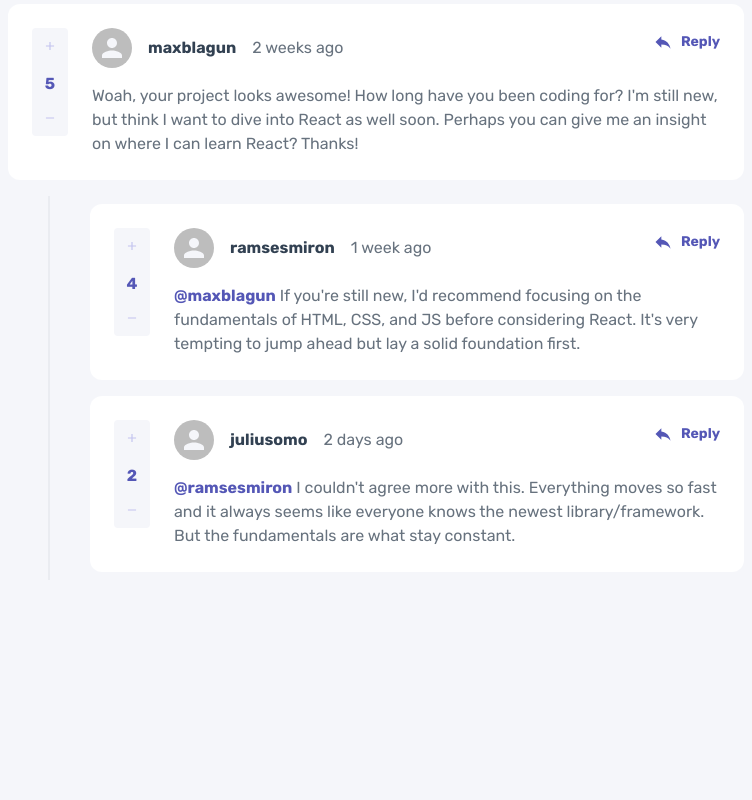
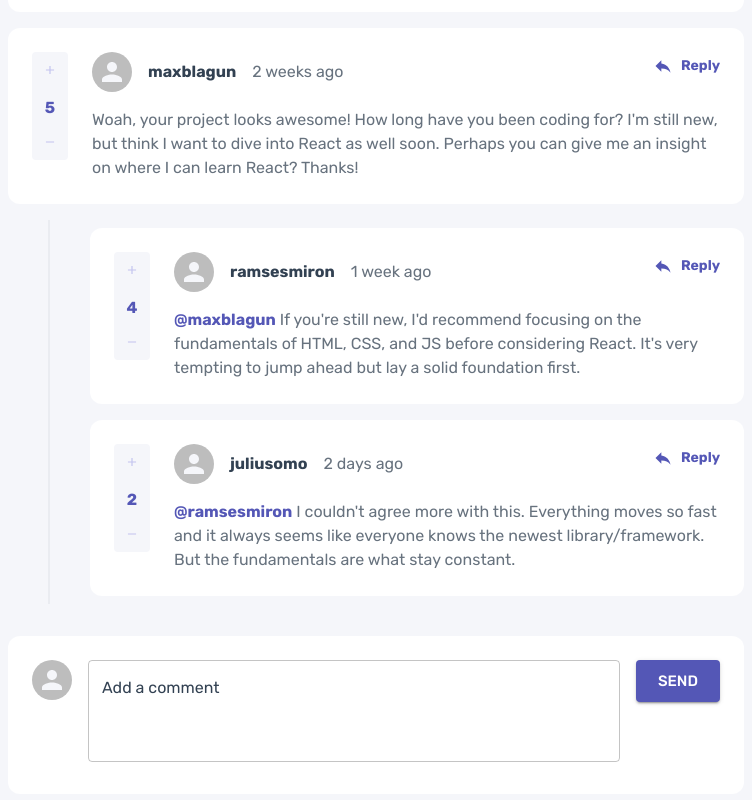
Before and after one commit to erlynascarate/interactive-comments-section, a React (Vite) app: page / in a window 1280 px wide. Shown: the part 220-1020 px from the top of the page, without its empty margins (264-1016 px from the left). Before the commit the page ends 848 px from the top, so only its background shows below. Built offline with nearby package versions, Linux system fonts and the light colour scheme.

Commit message:
Create the "AddComment" component

```diff
--- a/src/App.jsx
+++ b/src/App.jsx
@@ -7,6 +7,7 @@ import {
     ThemeProvider,
 } from '@mui/material'
 import { useReducer } from 'react'
+import AddComment from './components/AddComment'
 import Comment from './components/Comment'
 import data from './data/data.json'
 
@@ -64,7 +65,8 @@ function App() {
             <CssBaseline />
             <Container
                 sx={{
-                    paddingBlock: 2,
+                    paddingBlockStart: { xs: 2, sm: 3, md: 5 },
+                    paddingBlockEnd: { xs: 3, sm: 4, md: 6 },
                     paddingInline: { sm: 2 },
                 }}
                 disableGutters
@@ -75,6 +77,7 @@ function App() {
                         <Comment key={comment.id} comment={comment} />
                     ))}
                 </List>
+                <AddComment />
             </Container>
         </ThemeProvider>
     )
--- /dev/null
+++ b/src/components/AddComment.jsx
@@ -0,0 +1,54 @@
+import { Avatar, Button, Card, CardContent, TextField } from '@mui/material'
+
+const AddComment = () => {
+    return (
+        <Card
+            sx={{
+                marginInline: 2,
+                borderRadius: 3,
+                padding: { md: 1 },
+                bgcolor: 'common.white',
+                boxShadow: 'none',
+            }}
+        >
+            <CardContent
+                sx={{
+                    display: 'flex',
+                    flexDirection: 'row',
+                    flexWrap: 'wrap',
+                    alignItems: 'start',
+                    justifyContent: 'space-between',
+                    gap: 2,
+                }}
+            >
+                <TextField
+                    sx={{
+                        flexGrow: 1,
+                        inlineSize: { xs: '100%', sm: 'auto' },
+                    }}
+                    label='Add a comment'
+                    multiline
+                    rows={3}
+                />
+                <Avatar
+                    sx={{
+                        order: { sm: '-1' },
+                    }}
+                />
+                <Button
+                    sx={{
+                        '&:hover': {
+                            bgcolor: 'primaryHover.main',
+                        },
+                    }}
+                    size='large'
+                    variant='contained'
+                >
+                    Send
+                </Button>
+            </CardContent>
+        </Card>
+    )
+}
+
+export default AddComment
```
